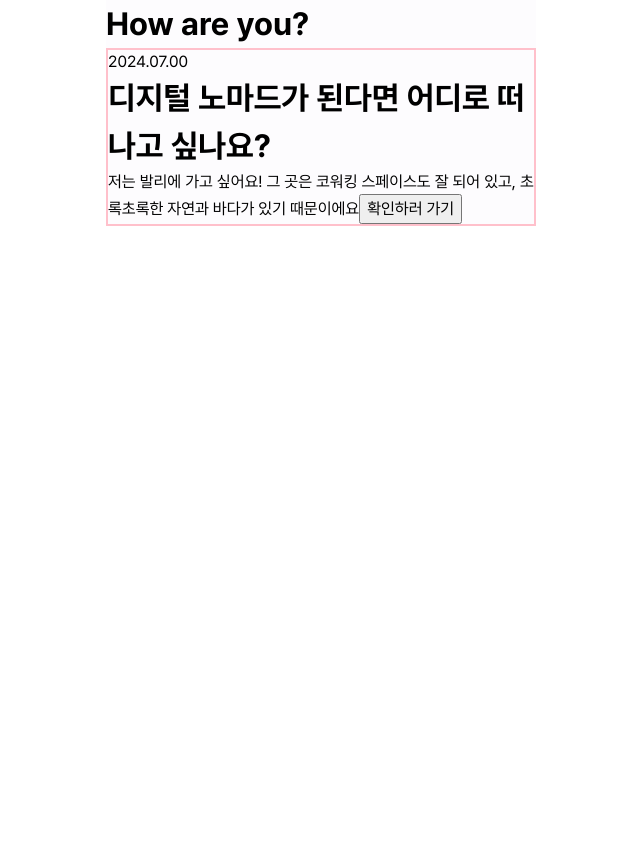
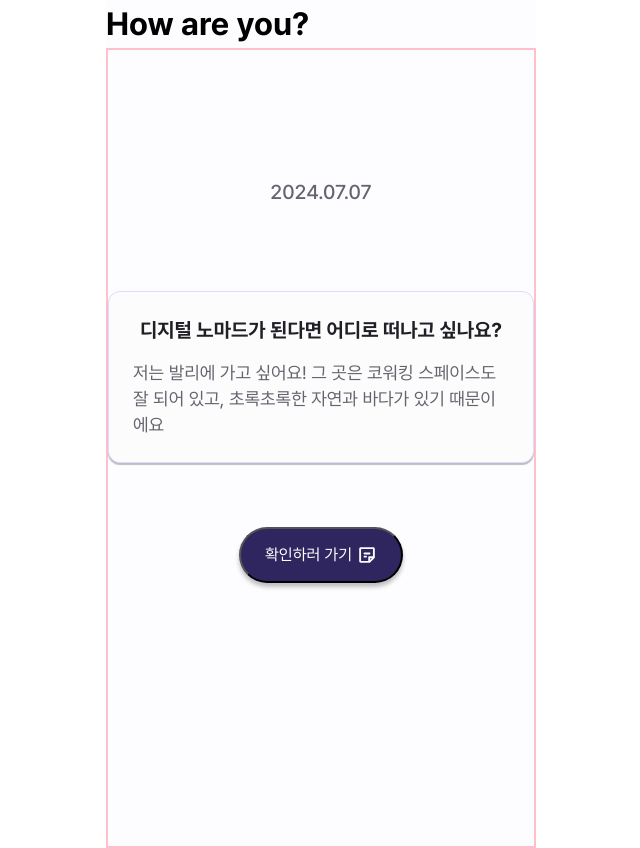
Before and after one commit to beyond-localhost/how-are-you-FE, a React (Vite) app: page /today-question in a window 1280 px wide. Shown: the whole page, without its empty margins (319-959 px from the left). Before the commit the page ends 800 px from the top, so only its background shows below. Built offline with nearby package versions, Linux system fonts and the light colour scheme; no server answers; what openapi-fetch would draw is missing.

Commit message:
style: 오늘의 질문 스타일 추가

```diff
--- a/package.json
+++ b/package.json
@@ -11,9 +11,10 @@
         "generate:api": "npx openapi-typescript http://localhost:7777/swagger -o ./src/lib/api/api.d.ts && npx tsc --noEmit && npx eslint ./src/lib/api/api.d.ts --fix"
     },
     "dependencies": {
+        "@emotion/css": "^11.11.2",
         "@emotion/react": "^11.11.4",
+        "@emotion/styled": "^11.11.5",
         "openapi-fetch": "^0.9.5",
-        "@emotion/styled": "^11.11.5",
         "react": "^18.2.0",
         "react-dom": "^18.2.0",
         "react-router-dom": "^6.23.0"
--- /dev/null
+++ b/src/components/icons/NoteIcon.tsx
@@ -0,0 +1,21 @@
+function NoteIcon() {
+    return (
+        <svg
+            width="20"
+            height="20"
+            viewBox="0 0 40 40"
+            fill="none"
+            xmlns="http://www.w3.org/2000/svg"
+        >
+            <g id="Note">
+                <path
+                    id="Vector"
+                    d="M13.125 16.875C13.125 16.3777 13.3225 15.9008 13.6742 15.5492C14.0258 15.1975 14.5027 15 15 15H25C25.4973 15 25.9742 15.1975 26.3258 15.5492C26.6775 15.9008 26.875 16.3777 26.875 16.875C26.875 17.3723 26.6775 17.8492 26.3258 18.2008C25.9742 18.5525 25.4973 18.75 25 18.75H15C14.5027 18.75 14.0258 18.5525 13.6742 18.2008C13.3225 17.8492 13.125 17.3723 13.125 16.875ZM18.125 21.25H15C14.5027 21.25 14.0258 21.4475 13.6742 21.7992C13.3225 22.1508 13.125 22.6277 13.125 23.125C13.125 23.6223 13.3225 24.0992 13.6742 24.4508C14.0258 24.8025 14.5027 25 15 25H18.125C18.6223 25 19.0992 24.8025 19.4508 24.4508C19.8025 24.0992 20 23.6223 20 23.125C20 22.6277 19.8025 22.1508 19.4508 21.7992C19.0992 21.4475 18.6223 21.25 18.125 21.25ZM35.625 7.5V24.4828C35.6261 24.8933 35.5458 25.3 35.3886 25.6793C35.2314 26.0585 35.0006 26.4028 34.7094 26.6922L26.6922 34.7094C26.4028 35.0006 26.0585 35.2314 25.6793 35.3886C25.3 35.5458 24.8933 35.6261 24.4828 35.625H7.5C6.6712 35.625 5.87634 35.2958 5.29029 34.7097C4.70424 34.1237 4.375 33.3288 4.375 32.5V7.5C4.375 6.6712 4.70424 5.87634 5.29029 5.29029C5.87634 4.70424 6.6712 4.375 7.5 4.375H32.5C33.3288 4.375 34.1237 4.70424 34.7097 5.29029C35.2958 5.87634 35.625 6.6712 35.625 7.5ZM8.125 31.875H22.5V24.375C22.5 23.8777 22.6975 23.4008 23.0492 23.0492C23.4008 22.6975 23.8777 22.5 24.375 22.5H31.875V8.125H8.125V31.875ZM29.8438 26.25H26.25V29.8438L29.8438 26.25Z"
+                    fill="#FDFCFD"
+                />
+            </g>
+        </svg>
+    );
+}
+
+export default NoteIcon;
--- /dev/null
+++ b/src/components/icons/PencilIcon.tsx
@@ -0,0 +1,21 @@
+function PencilIcon() {
+    return (
+        <svg
+            width="40"
+            height="40"
+            viewBox="0 0 40 40"
+            fill="none"
+            xmlns="http://www.w3.org/2000/svg"
+        >
+            <g id="PencilSimple">
+                <path
+                    id="Vector"
+                    d="M35.5172 11.464L28.5359 4.48121C28.3038 4.24901 28.0282 4.06481 27.7248 3.93914C27.4215 3.81346 27.0963 3.74878 26.768 3.74878C26.4396 3.74878 26.1145 3.81346 25.8111 3.93914C25.5078 4.06481 25.2322 4.24901 25 4.48121L5.73282 23.75C5.49967 23.9813 5.31481 24.2566 5.18901 24.56C5.06321 24.8634 4.99896 25.1887 5.00001 25.5172V32.5C5.00001 33.163 5.2634 33.7989 5.73225 34.2677C6.20109 34.7366 6.83697 35 7.50001 35H14.4828C14.8113 35.001 15.1366 34.9368 15.44 34.811C15.7434 34.6852 16.0187 34.5003 16.25 34.2672L35.5172 15C35.7494 14.7678 35.9336 14.4922 36.0593 14.1888C36.185 13.8855 36.2496 13.5603 36.2496 13.232C36.2496 12.9036 36.185 12.5785 36.0593 12.2752C35.9336 11.9718 35.7494 11.6962 35.5172 11.464ZM30 16.9812L23.0172 9.99996L26.7672 6.24996L33.75 13.2312L30 16.9812Z"
+                    fill="#FDFCFE"
+                />
+            </g>
+        </svg>
+    );
+}
+
+export default PencilIcon;
--- a/src/components/text/Text.tsx
+++ b/src/components/text/Text.tsx
@@ -1,48 +1,50 @@
 import { fontSize, fontWeight } from '@/tokens/font.ts';
 import { CSSProperties, ReactNode } from 'react';
+import { css } from '@emotion/css';
 
-type TextProps = {
+type TextCommonProps = {
     children: ReactNode;
-    as?: keyof HTMLElementTagNameMap;
     size?: keyof typeof fontSize;
     weight?: keyof typeof fontWeight;
     color?: string;
 };
 
-type TextLabelProps = {
-    children: ReactNode;
-    htmlFor: string;
-    size?: keyof typeof fontSize;
-    weight?: keyof typeof fontWeight;
-    color?: string;
+type TextProps = TextCommonProps & {
+    as?: keyof HTMLElementTagNameMap;
+    style?: CSSProperties;
 };
 
-export const Text = ({ children, as, size, weight, color }: TextProps) => {
+type TextLabelProps = TextCommonProps & {
+    htmlFor: string;
+};
+
+export const Text = ({ children, as, size, weight, color, style }: TextProps) => {
     const Element: keyof HTMLElementTagNameMap = as || 'span';
-    const style: CSSProperties = size ? { ...fontSize[size] } : {};
 
-    if (weight) {
-        style['fontWeight'] = fontWeight[weight];
-    }
-    if (color) {
-        style['color'] = color;
-    }
-
-    return <Element style={style}>{children}</Element>;
+    return (
+        <Element
+            className={css`
+                ${color && `color: ${color}`};
+                ${weight && `font-weight: ${fontWeight[weight]}`};
+                ${size && { ...fontSize[size] }};
+                ${style && { ...style }};
+            `}
+        >
+            {children}
+        </Element>
+    );
 };
 
 export const TextLabel = ({ children, htmlFor, size, weight, color }: TextLabelProps) => {
-    const style: CSSProperties = size ? { ...fontSize[size] } : {};
-
-    if (weight) {
-        style['fontWeight'] = fontWeight[weight];
-    }
-    if (color) {
-        style['color'] = color;
-    }
-
     return (
-        <label htmlFor={htmlFor} style={style}>
+        <label
+            htmlFor={htmlFor}
+            className={css`
+                ${color && `color: ${color}`};
+                ${weight && `font-weight: ${fontWeight[weight]}`};
+                ${size && { ...fontSize[size] }};
+            `}
+        >
             {children}
         </label>
     );
--- /dev/null
+++ b/src/feature/question/styles/TodayQuestion.style.tsx
@@ -0,0 +1,31 @@
+import styled from '@emotion/styled';
+import { mauve, violet } from '@/tokens/color.ts';
+
+export const TodayQuestionWrapper = styled.div`
+    display: flex;
+    min-width: 390px;
+    padding: 24px;
+    flex-direction: column;
+    justify-content: center;
+    align-items: center;
+    gap: 16px;
+
+    border-radius: 12px;
+    border: 1px solid ${violet['5']};
+    background: ${mauve['1']};
+    box-shadow: 0 2px 1px 0 rgba(0, 0, 0, 0.25);
+
+    margin: 20% 0 15% 0;
+`;
+
+export const TodayQuestionButton = styled.button`
+    border-radius: 50px;
+    background: ${violet['12']};
+    color: white;
+    box-shadow: 0 4px 4px 0 rgba(0, 0, 0, 0.25);
+
+    padding: 14px 24px;
+    display: inline-flex;
+    align-items: center;
+    gap: 5px;
+`;
--- a/src/routes/todayQuestion.tsx
+++ b/src/routes/todayQuestion.tsx
@@ -1,6 +1,16 @@
-import { useLoaderData } from 'react-router-dom';
+import { useLoaderData, useNavigate } from 'react-router-dom';
 import { QuestionType } from '@type/QuestionType.ts';
 import { TEMP_CONTENT, TEMP_TITLE } from '@/constants/temp.ts';
+import { Layout } from '@styles/Common.style.tsx';
+import { Text } from '@components/text/Text.tsx';
+import { mauve } from '@/tokens/color.ts';
+import {
+    TodayQuestionButton,
+    TodayQuestionWrapper
+} from '@feature/question/styles/TodayQuestion.style.tsx';
+import NoteIcon from '@components/icons/NoteIcon.tsx';
+import PencilIcon from '@components/icons/PencilIcon.tsx';
+import { MODE } from '@/constants/question.ts';
 
 export async function loader() {
     // const response = await api.GET('/questions/today');
@@ -15,14 +25,16 @@ export async function loader() {
     return {
         question: TEMP_TITLE,
         answer: TEMP_CONTENT, // todo
-        userAnswered: true
+        userAnswered: true,
         // answer: '',
         // userAnswered: false
+        questionId: 1
     };
 }
 
 function TodayQuestion() {
     const data = useLoaderData() as QuestionType;
+    const navigate = useNavigate();
 
     const todayDate = new Date();
 
@@ -33,21 +45,44 @@ function TodayQuestion() {
         return date;
     };
 
+    const handleButtonClick = () => {
+        const url = `/question/${data.questionId}`;
+        const type = data.userAnswered ? MODE.EDIT : MODE.WRITE;
+
+        navigate(url + '?type=' + type);
+    };
+
     /**
      * 오늘 날짜
      * 오늘 질문
      * 버튼 (작성 / 수정) => 작성 여부에 따라
      * */
     return (
-        <div style={{ border: '2px solid pink' }}>
-            <p>{`${todayDate.getFullYear()}.${formatDate(todayDate.getMonth() + 1)}.${formatDate(todayDate.getDay())}`}</p>
+        <Layout style={{ border: '2px solid pink' }}>
+            <Text
+                size={5}
+                weight={'medium'}
+                color={mauve['11']}
+                style={{ paddingTop: '30%' }}
+            >{`${todayDate.getFullYear()}.${formatDate(todayDate.getMonth() + 1)}.${formatDate(todayDate.getDate())}`}</Text>
 
-            <h1>{data.question}</h1>
+            <TodayQuestionWrapper>
+                <Text size={5} weight={'bold'} color={mauve['12']}>
+                    {data.question}
+                </Text>
 
-            {data.answer && <span>{data.answer}</span>}
+                {data.answer && (
+                    <Text size={4} weight={'regular'} color={mauve['11']}>
+                        {data.answer}
+                    </Text>
+                )}
+            </TodayQuestionWrapper>
 
-            <button>{data.userAnswered ? '확인하러 가기' : '작성하러 가기'}</button>
-        </div>
+            <TodayQuestionButton onClick={handleButtonClick}>
+                {data.userAnswered ? '확인하러 가기' : '작성하러 가기'}
+                {data.userAnswered ? <NoteIcon /> : <PencilIcon />}
+            </TodayQuestionButton>
+        </Layout>
     );
 }
 
```
Also changed, not shown: src/components/StyledComponents.ts (deleted, +0 -8 lines), 1 other file (tests, documents, lock files or other folders).
